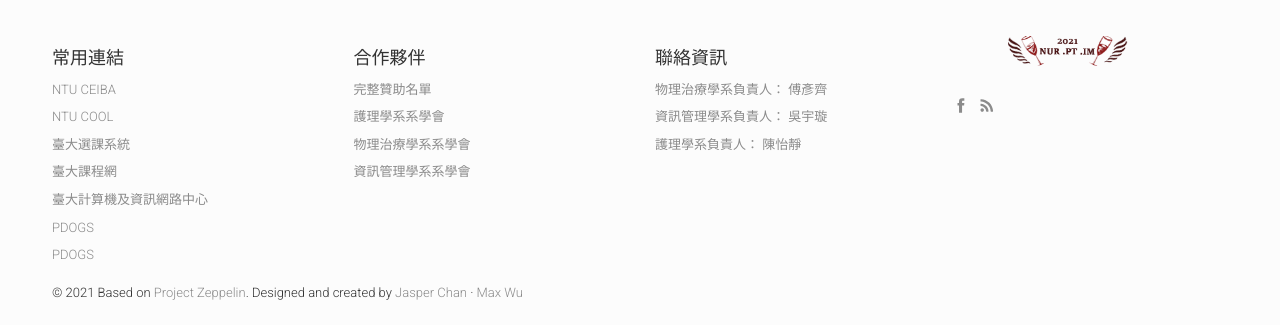
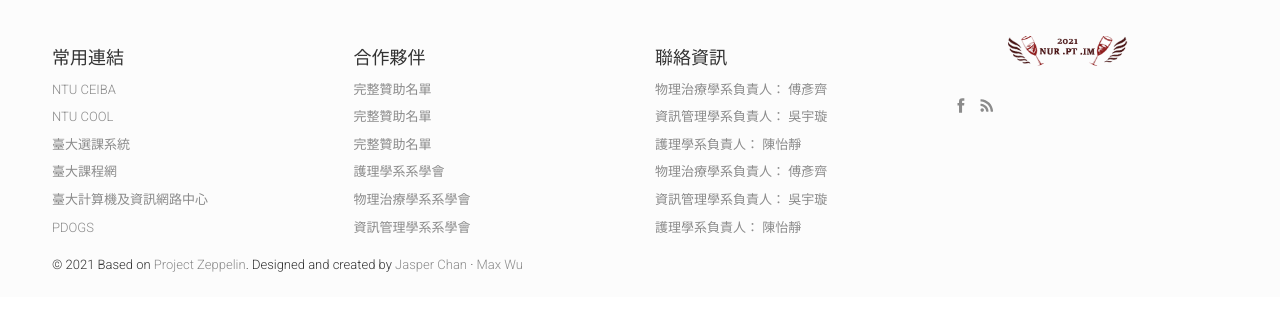
Before and after one commit to b09705045/Whose_Party, a Jekyll site: the page built from index.html, in a window 1280 px wide and 900 px high, scrolled down 3153 px, cut to the strip 575-900 px from the top of the window. Built offline with Jekyll 4.4.1, drawn with Linux system fonts in a browser that asks for light colours; nearby versions of some CDN libraries; comment, search, counter and statistics services are not loaded; after the commit the page ends 4025 px from its top, so only the background shows below that.

Commit message:
Minor update

```diff
--- a/_config.yml
+++ b/_config.yml
@@ -189,12 +189,13 @@ footerBlocks:
         - {link: "https://nol.ntu.edu.tw/nol/guest/index.php", text: "臺大課程網"}
         - {link: "http://www.cc.ntu.edu.tw/chinese/services/servicesqa.asp", text: "臺大計算機及資訊網路中心"}
         - {link: "https://pdogs.ntu.im/judge/", text: "PDOGS"}
-        - {link: "https://pdogs.ntu.im/judge/", text: "PDOGS"}
 
 
 
   - title: "合作夥伴"
     links:
+      - {link: "http://gdg.org.ua", text: "完整贊助名單"}
+      - {link: "http://gdg.org.ua", text: "完整贊助名單"}
       - {link: "http://gdg.org.ua", text: "完整贊助名單"}
       - {link: "http://gdg.org.ua", text: "護理學系系學會"}
       - {link: "https://developers.google.com", text: "物理治療學系系學會"}
@@ -202,6 +203,9 @@ footerBlocks:
 
   - title: "聯絡資訊"
     links:
+      - {link: "tel:+886987953881", text: "物理治療學系負責人： 傅彥齊"}
+      - {link: "tel:+886987953881", text: "資訊管理學系負責人： 吳宇璇"}
+      - {link: "tel:+886987953881", text: "護理學系負責人： 陳怡靜"}
       - {link: "tel:+886987953881", text: "物理治療學系負責人： 傅彥齊"}
       - {link: "tel:+886987953881", text: "資訊管理學系負責人： 吳宇璇"}
       - {link: "tel:+886987953881", text: "護理學系負責人： 陳怡靜"}
```
